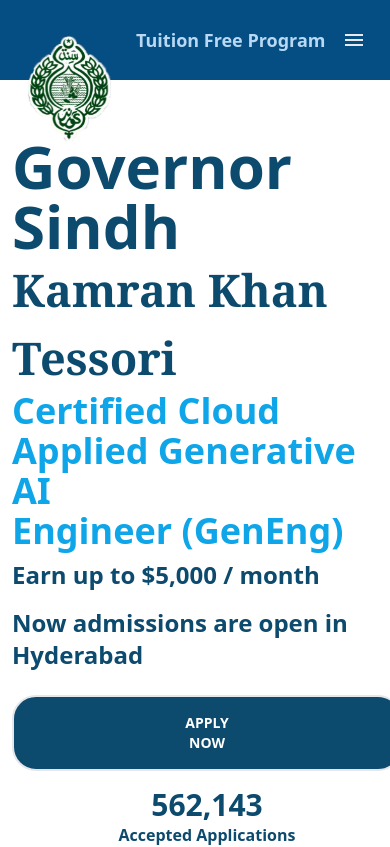
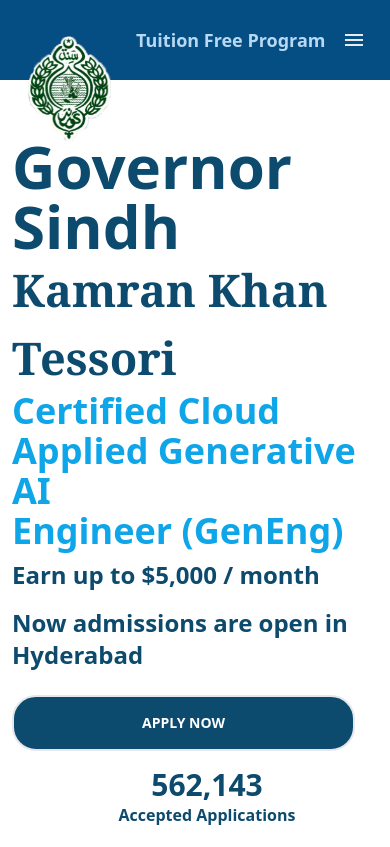
Before and after one commit to Mohsin2635/Governor-Website-Clone, a Next.js app: page /Hero-Section in a window 390 px wide. Shown: the top 847 px of the page. Built offline with nearby package versions, Linux system fonts and the light colour scheme.

Commit message:
Update page.tsx

```diff
--- a/src/app/(components)/Hero-Section/page.tsx
+++ b/src/app/(components)/Hero-Section/page.tsx
@@ -22,7 +22,7 @@ const Hero_Section = () => {
           Now admissions are open in Hyderabad
         </p>
         <div className="sm:flex sm:space-x-10 py-4 space-y-4 sm:space-y-0">
-          <button className="border-2 px-40 sm:px-11 py-4 rounded-3xl text-white bg-sky-900 sm:rounded-lg hover:translate-y-2 transform transition-all duration-300 text-sm sm:text-lg">
+          <button className="border-2 px-32 sm:px-11 py-4 rounded-3xl text-white bg-sky-900 sm:rounded-lg hover:translate-y-2 transform transition-all duration-300 text-sm sm:text-lg">
             APPLY NOW
           </button>
           <div className="sm:px-11 text-center">
```
